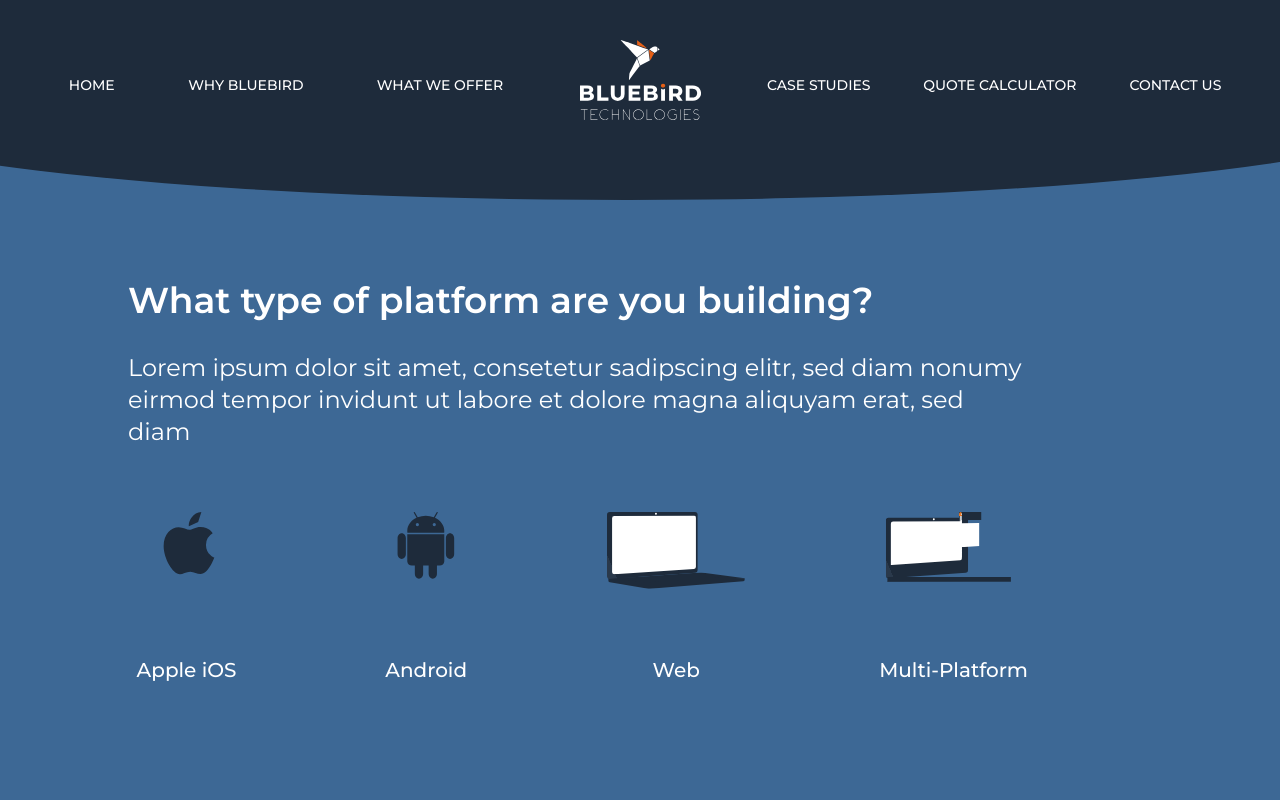
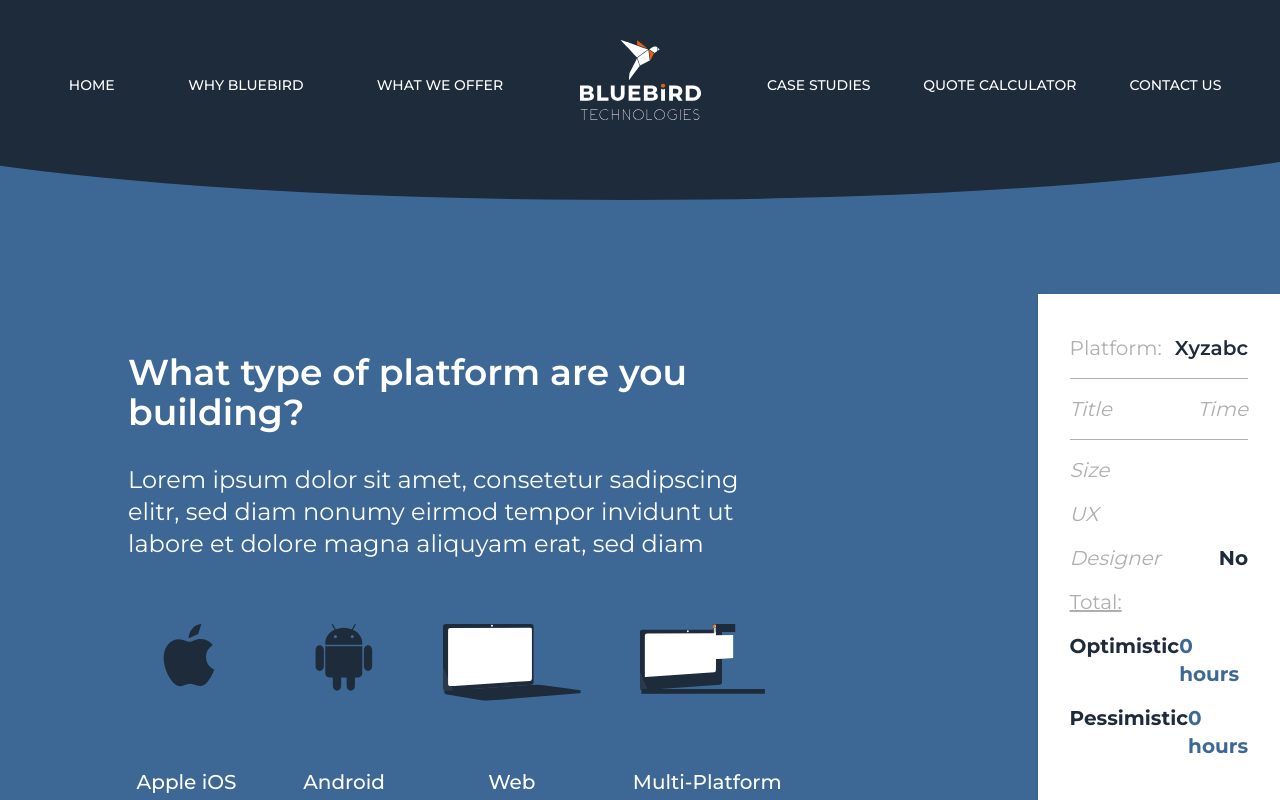
Before and after one commit to bluebird-technologies/bluebird_tech_OLD, a Next.js app: page /calculator in a window 1280 px wide. Both pictures are taken after a click on the button "Build a Platform". Shown: the top 800 px of the page. Built offline with nearby package versions, Linux system fonts and the light colour scheme.

Commit message:
WIP context isnt working as intended

```diff
--- a/components/Calculator/FormCard.tsx
+++ b/components/Calculator/FormCard.tsx
@@ -10,6 +10,7 @@ interface TFormOption {
 }
 
 export interface FormCardProps {
+  currentIndex: number;
   title: string;
   description: string;
   setSelectedOption: ({ option }: { option: TFormOption }) => void;
@@ -19,6 +20,7 @@ export interface FormCardProps {
 }
 
 function FormCard({
+  currentIndex,
   title,
   description,
   options,
@@ -26,8 +28,12 @@ function FormCard({
   backButton,
   goBack,
 }: FormCardProps) {
-  // todo pass this value down from the data, to catch the one screen where its different
-  const alignOptionsLeft = false;
+  const indexesForLeftAlign = [2];
+  let alignOptionsLeft = false;
+  if (indexesForLeftAlign.includes(currentIndex)) {
+    alignOptionsLeft = true;
+  }
+
   return (
     <div className="flex flex-col">
       <h3 className="text-white text-4xl font-semibold">{title}</h3>
@@ -37,7 +43,7 @@ function FormCard({
       <div
         className={
           alignOptionsLeft
-            ? 'flex flex-row mt-16 justify-start space-x-4'
+            ? 'flex flex-row mt-16 justify-start space-x-24'
             : 'flex flex-row mt-16 justify-between'
         }
       >
--- a/components/Calculator/FormSection.tsx
+++ b/components/Calculator/FormSection.tsx
@@ -26,12 +26,6 @@ export function FormSection() {
     setPessimisticArray(tempPes);
 
     setCurrentFormIndex((prev) => prev + 1);
-    // todo this catch is likely unnecessary once the final submission is done through the multi form
-    // if (currentFormIndex < 6) {
-    //   setCurrentFormIndex((prev) => prev + 1);
-    //   return;
-    // }
-    // after the if fails, we are on the last form and want to redirect to the quote screen with the values
   };
 
   const handleMultiSelection = (optimistic: number, pessimistic: number) => {
@@ -67,13 +61,9 @@ export function FormSection() {
     }
   }, [currentFormIndex, setOptimisticArray, setPessimisticArray]);
 
-  // <div className="w-[470px] mr-32">
-  //           <Calculator />
-  //         </div>
-
   return (
-    <div className="flex pt-60 pb-16 bg-secondary w-full -mt-40 justify-between">
-      <div className="flex grow max-w-[900px] ml-32">
+    <div className="flex pt-[280px] pb-16 bg-secondary w-full justify-between">
+      <div className="flex w-full">
         {/* some specific forms require a multi select instead */}
         {multiSelectionIndexes.includes(currentFormIndex) && (
           <FormCardMultiple
@@ -90,6 +80,7 @@ export function FormSection() {
 
         {!multiSelectionIndexes.includes(currentFormIndex) && (
           <FormCard
+            currentIndex={currentFormIndex}
             title={forms[currentFormIndex].title}
             description={forms[currentFormIndex].description}
             setSelectedOption={(val) =>
--- a/components/Calculator/QuoteCalculator.tsx
+++ b/components/Calculator/QuoteCalculator.tsx
@@ -1,73 +1,76 @@
 import Lottie from 'lottie-react';
-import React, { useContext } from 'react';
+import React, { useContext, useEffect, useState } from 'react';
 import { Button } from '../Button';
 import animation from '../../public/lottie/724c861b-ff93-4c29-8e91-ab091ab26774.json';
-import { CalculatorContextType, CalculatorContext } from '../../contexts/calculatorContext';
 import { Checkmark } from './icons/Checkmark';
+import { CalculatorContext } from './context/CalculatorContext';
 
 function QuoteCalculator() {
-  const { platform, optimisticHours, pessimisticHours, resources } =
-    useContext<CalculatorContextType>(CalculatorContext);
+  const { optimisticArray, pessimisticArray } = useContext(CalculatorContext);
+
+  // const [optimisticTotal, setOptimisticTotal] = useState(0);
+  const [tempval, setTempval] = useState(true);
+
+  useEffect(() => {
+    // when checking the values of optimisticArray, they are updating. But i cant get the effect to trigger
+    console.log(optimisticArray);
+  }, [optimisticArray]);
+
+  const optimisticTotal = optimisticArray.reduce(
+    (partialSum: number, a: number) => partialSum + a,
+    0
+  );
+
+  const pessimisticTotal = pessimisticArray.reduce(
+    (partialSum: number, a: number) => partialSum + a,
+    0
+  );
 
   return (
-    <div className="bg-white h-[700px] py-4 px-2 w-full">
-      <div className="h-[400px] overflow-y-auto overflow-x-hidden ">
-        <div className="flex flex-1 flex-row border justify-between pb-1  border-t-0 border-x-0 border-b-lightGrey">
-          <label className="text-lightGrey italic">Platform</label>
-          <input
-            type="text"
-            placeholder="platform"
-            className="outline-none placeholder-transparent text-right w-2/3  text-primary font-bold underline"
-            value={platform}
-            onChange={() => null}
-          />
+    <div className="bg-white max-h-[650px] w-full shadow-md overflow-scroll overflow-x-hidden scrollbar-hide">
+      <div className="flex flex-row justify-between pt-10 px-8">
+        <div className="text-lightGrey text-xl">Platform:</div>
+        <div className="text-primary text-xl font-semibold">Xyzabc</div>
       </div>
-        <div className=" pb-1 w-full mt-4 flex flex-row justify-between ">
-          <div className="flex flex-1 flex-row border justify-between pb-1  border-t-0 border-x-0 border-b-lightGrey">
-            <label className="text-lightGrey italic">Title</label>
-            <input
-              type="text"
-              placeholder="title"
-              className="outline-none text-right w-3/5 placeholder-transparent text-primary underline"
-            />
+      <div className="border-t border-lightGrey mx-8 mt-4" />
+
+      <div className="flex flex-row justify-between mt-4 px-8">
+        <div className="text-lightGrey text-xl italic">Title</div>
+        <div className="text-lightGrey text-xl italic">Time</div>
       </div>
-          <div className="flex flex-1 flex-row  border justify-between pb-1  border-t-0 border-x-0 ml-2 border-b-lightGrey">
-            <label className="text-lightGrey italic">Time</label>
-            <input
-              type="text"
-              placeholder="time"
-              className="outline-none placeholder-transparent text-right w-3/5 text-primary underline"
-            />
+
+      <div className="border-t border-lightGrey mx-8 mt-4" />
+
+      <div className="flex flex-row justify-between mt-4 px-8">
+        <div className="text-lightGrey text-xl italic">Size</div>
       </div>
+
+      <div className="flex flex-row justify-between mt-4 px-8">
+        <div className="text-lightGrey text-xl italic">UX</div>
       </div>
-        <h2 className="text-lightGrey text-base font-medium mt-4 border-b w-12 ">Total:</h2>
-        <div>
-          <div className="flex flex-row justify-between mt-4">
-            <p className="text-primary text-base">Optimistic</p>
-            <p className="text-primary text-base">{optimisticHours + ' hours'}</p>
+
+      <div className="flex flex-row justify-between mt-4 px-8">
+        <div className="text-lightGrey text-xl italic">Designer</div>
+        <div className="text-primary text-xl font-bold">No</div>
       </div>
-          <div className="flex flex-row justify-between mt-4">
-            <p className="text-primary text-base">Pessimistic</p>
-            <p className="text-primary text-base">{pessimisticHours + ' hours'}</p>
+
+      <div className="flex flex-row justify-between mt-4 px-8">
+        <div className="text-lightGrey text-xl underline">Total:</div>
       </div>
-          <div className="flex flex-1 justify-center mt-8 items-center">
-            <Button>Calculate</Button>
+
+      <div className="flex flex-row justify-between mt-4 px-8">
+        <div className="text-primary text-xl font-bold">Optimistic</div>
+        <div className="text-secondary text-xl font-bold">{optimisticTotal} hours</div>
       </div>
+
+      <div className="flex flex-row justify-between mt-4 px-8">
+        <div className="text-primary text-xl font-bold">Pessimistic</div>
+        <div className="text-secondary text-xl font-bold">{pessimisticTotal} hours</div>
+      </div>
+
+      <div className="mt-64">
         <Lottie animationData={animation} loop={true} />
-        </div>
-        <div className="mt-4">
-          <h1 className="text-primary font-semibold text-center">Your Team:</h1>
-          {resources.map((item, key) => (
-            <div key={key} className="flex flex-1 mt-4 items-center justify-between mb-2">
-              <div className="flex flex-1 flex-row justify-between items-center">
-                <h1>{item}</h1>
-                <div className="text-highlight h-[30px]">
-                  <Checkmark />
-                </div>
-              </div>
-            </div>
-          ))}
-        </div>
+        <Button onClick={() => setTempval((prev) => !prev)}>Calculate</Button>
       </div>
     </div>
   );
--- a/pages/calculator.tsx
+++ b/pages/calculator.tsx
@@ -6,20 +6,29 @@ import Lottie from 'lottie-react';
 import LottieFile from '../public/lottie/5d49851b-aa9d-4d30-ad87-eb72343de7bc.json';
 import { CalculatorContext } from '../components/Calculator/context/CalculatorContext';
 import { FormSection } from '../components/Calculator/FormSection';
+import QuoteCalculator from '../components/Calculator/QuoteCalculator';
 
 function Calculator() {
   const [formSectionActive, setFormSectionActive] = useState(false);
 
   const [optimisticArray, setOptimisticArray] = useState<number[]>([]);
   const [pessimisticArray, setPessimisticArray] = useState<number[]>([]);
+  const [hasDesigner, setHasDesigner] = useState(false);
+
+  const contextValue = {
+    optimisticArray,
+    setOptimisticArray,
+    pessimisticArray,
+    setPessimisticArray,
+    hasDesigner,
+    setHasDesigner,
+  };
 
   return (
     <>
       {formSectionActive ? (
         <div>
-          <CalculatorContext.Provider
-            value={{ optimisticArray, setOptimisticArray, pessimisticArray, setPessimisticArray }}
-          >
+          <CalculatorContext.Provider value={contextValue}>
             <div className="w-full flex flex-col items-center relative h-[200px]">
               <div
                 className="bg-primary h-full"
@@ -33,11 +42,15 @@ function Calculator() {
               />
               <Header />
             </div>
-            <div className="bg-secondary h-[1000px] w-full -mt-32">
-              <div className="pt-32">
+            <div className="flex bg-secondary h-[1100px] w-full -mt-64">
+              <div className="flex grow pt-32 max-w-[900px] ml-32">
                 <FormSection />
               </div>
+              <div className="flex mt-[350px] ml-64 w-[440px]">
+                <QuoteCalculator />
+              </div>
             </div>
+            <Footer />
           </CalculatorContext.Provider>
         </div>
       ) : (
--- a/styles/globals.css
+++ b/styles/globals.css
@@ -36,3 +36,13 @@ p.alt {
 .scaleLottiex4 {
   transform: scale(4);
 }
+
+.scrollbar-hide::-webkit-scrollbar {
+  display: none;
+}
+
+/* For IE, Edge and Firefox */
+.scrollbar-hide {
+  -ms-overflow-style: none; /* IE and Edge */
+  scrollbar-width: none; /* Firefox */
+}
```
Lines whose indentation alone changed are shown as unchanged.
